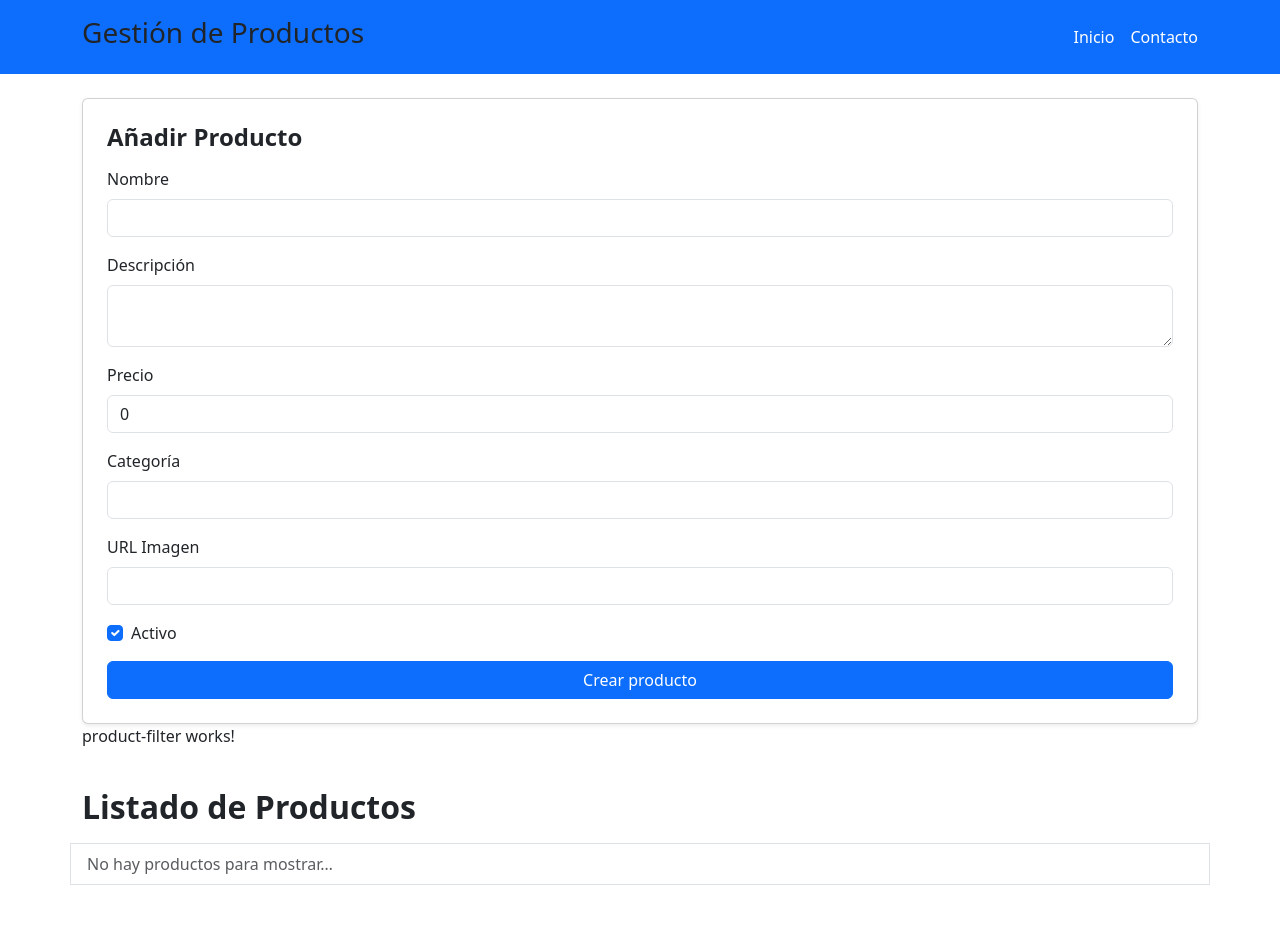
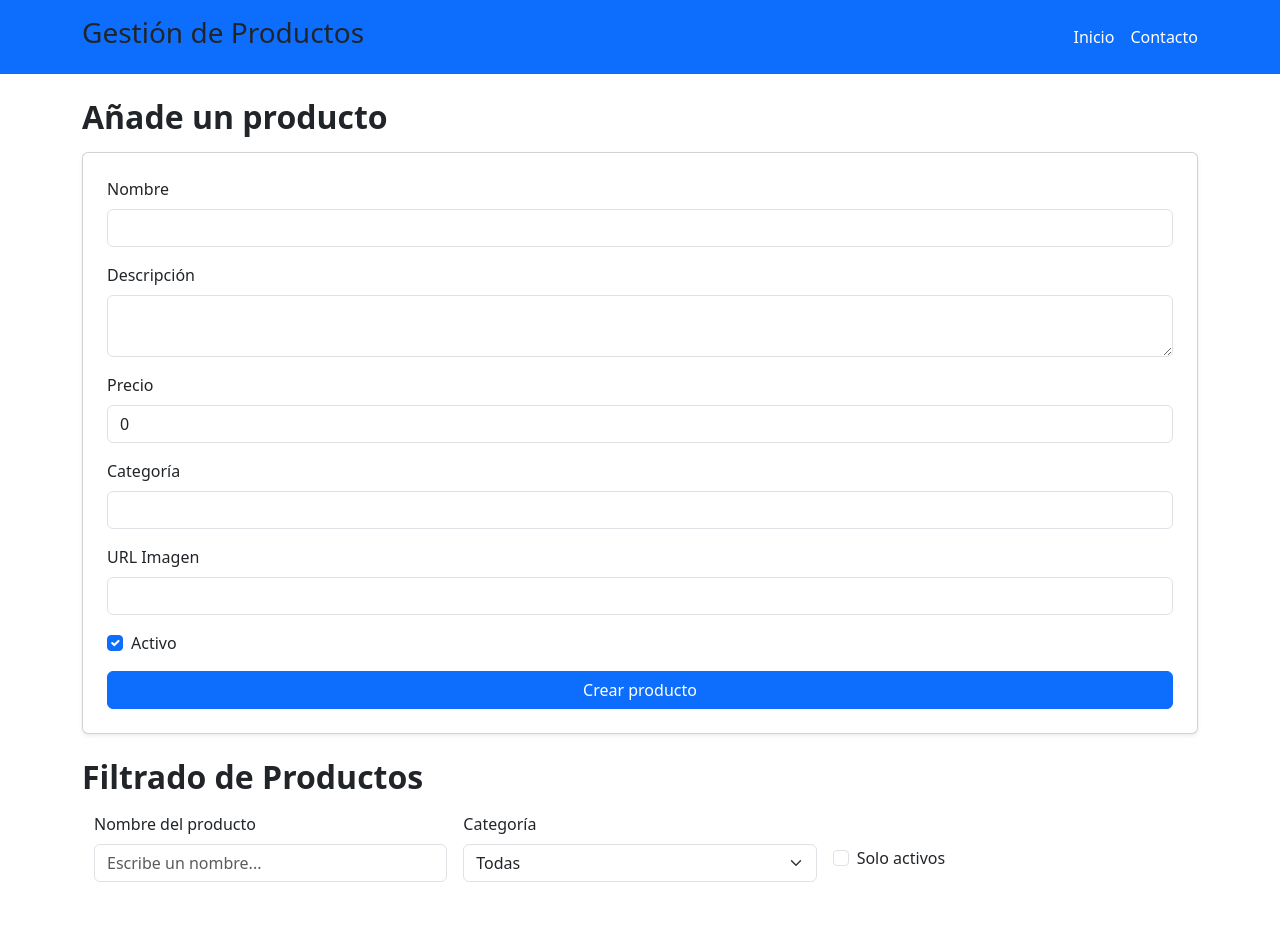
Before and after one commit to CristinaSanzAlonso/gestion-producto, an Angular app: page / in a window 1280 px wide. Shown: the top 926 px of the page. Built offline with nearby package versions, Linux system fonts and the light colour scheme.

Commit message:
Modificaciones en los html para visualizar mejor

```diff
--- a/src/app/app.html
+++ b/src/app/app.html
@@ -24,6 +24,7 @@
   <main class="container mb-5">
     <app-products-form (productoCreado)="onProductoCreado($event)">
     </app-products-form>
+    <br>
     <app-product-filter></app-product-filter>
     <br>
     <app-products-list></app-products-list>
--- a/src/app/components/product-filter/product-filter.html
+++ b/src/app/components/product-filter/product-filter.html
@@ -1 +1,31 @@
-<p>product-filter works!</p>
+<h2 class="fw-semibold mb-3">Filtrado de Productos</h2>
+
+<div class="container my-3">
+    <form class="row g-3">
+        <!-- Filtro por nombre -->
+        <div class="col-md-4">
+            <label for="nombre" class="form-label">Nombre del producto</label>
+            <input type="text" id="nombre" class="form-control" (input)="onNombreChange($event)"
+                placeholder="Escribe un nombre...">
+        </div>
+
+        <!-- Filtro por categoría -->
+        <div class="col-md-4">
+            <label for="categoria" class="form-label">Categoría</label>
+            <select id="categoria" class="form-select" (change)="onCategoriaChange($event)">
+                <option value="">Todas</option>
+                <option value="ropa">Ropa</option>
+                <option value="accesorios">Accesorios</option>
+                <option value="tecnologia">Tecnología</option>
+            </select>
+        </div>
+
+        <!-- Filtro por activo -->
+        <div class="col-md-4 d-flex align-items-center">
+            <div class="form-check mt-4">
+                <input type="checkbox" id="activo" class="form-check-input" (change)="onActivoChange($event)">
+                <label for="activo" class="form-check-label">Solo activos</label>
+            </div>
+        </div>
+    </form>
+</div>
--- a/src/app/components/products-form/products-form.html
+++ b/src/app/components/products-form/products-form.html
@@ -1,7 +1,7 @@
 <!--Hacemos la llamada al formulario-->
+<h2 class="fw-semibold mb-3">Añade un producto</h2>
+
 <div class="card p-4 shadow-sm">
-
-    <h4 class="mb-3 fw-semibold">Añadir Producto</h4>
 
     <form [formGroup]="formulario" (ngSubmit)="enviar()">
 
```
